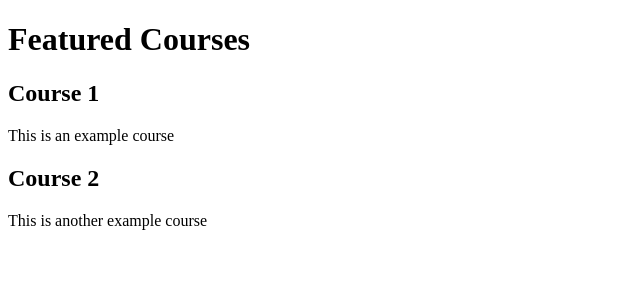
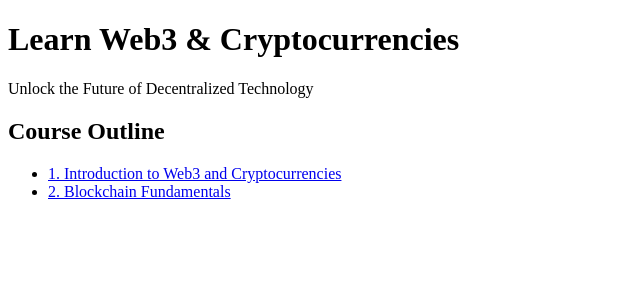
Before and after one commit to 0x7d0/wplmsweb3, a Next.js app: page / in a window 1280 px wide. Shown: the top 300 px of the page, without its empty margins (0-640 px from the left). Built offline with nearby package versions, Linux system fonts and the light colour scheme.

Commit message:
Update index.js

```diff
--- a/pages/index.js
+++ b/pages/index.js
@@ -1,49 +1,36 @@
-import Head from "next/head";
+import React from 'react';
+import Head from 'next/head';
 
-const Home = ({ courses }) => {
+const HomePage = () => {
   return (
-    <>
+    <div className="bg-gray-100 min-h-screen">
       <Head>
-        <title>My Course Platform</title>
-        <meta name="description" content="A headless course platform built with Next.js and WordPress" />
+        <title>My Course</title>
+        <meta name="description" content="Learn Web3 & Cryptocurrencies" />
         <link rel="icon" href="/favicon.ico" />
       </Head>
 
-      <main>
-        <h1>Featured Courses</h1>
-        <section>
-          {courses.map((course) => (
-            <div key={course.id}>
-              <h2>{course.title}</h2>
-              <p>{course.description}</p>
-            </div>
-          ))}
-        </section>
+      <header className="bg-blue-500 py-6">
+        <div className="container mx-auto px-4">
+          <h1 className="text-4xl font-bold text-white">Learn Web3 & Cryptocurrencies</h1>
+          <p className="text-xl text-white">Unlock the Future of Decentralized Technology</p>
+        </div>
+      </header>
+
+      <main className="container mx-auto px-4 py-12">
+        <h2 className="text-3xl font-semibold mb-4">Course Outline</h2>
+        <ul className="list-disc list-inside">
+          <li className="mb-2">
+            <a href="#" className="text-blue-600 hover:text-blue-800">1. Introduction to Web3 and Cryptocurrencies</a>
+          </li>
+          <li className="mb-2">
+            <a href="#" className="text-blue-600 hover:text-blue-800">2. Blockchain Fundamentals</a>
+          </li>
+          {/* Add more list items here */}
+        </ul>
       </main>
-    </>
+    </div>
   );
 };
 
-export async function getStaticProps() {
-  // Replace this with your actual WordPress API call
-  const courses = [
-    {
-      id: 1,
-      title: "Course 1",
-      description: "This is an example course",
-    },
-    {
-      id: 2,
-      title: "Course 2",
-      description: "This is another example course",
-    },
-  ];
-
-  return {
-    props: {
-      courses,
-    },
-  };
-}
-
-export default Home;
+export default HomePage;
```
